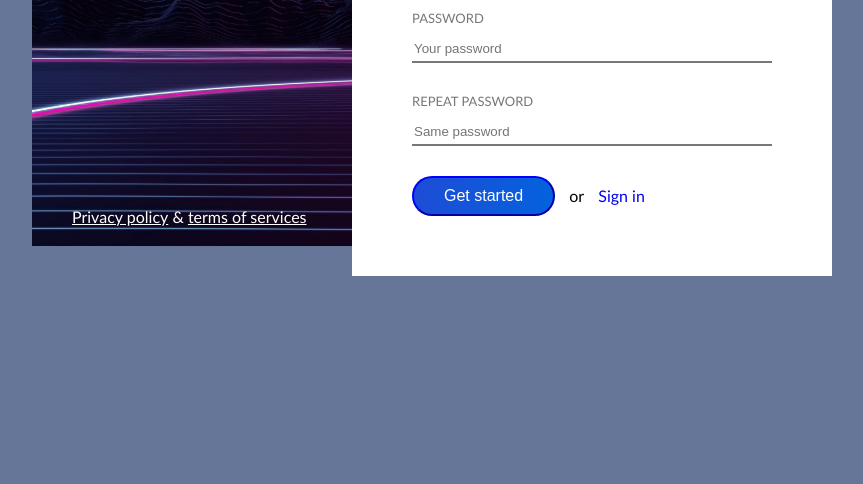
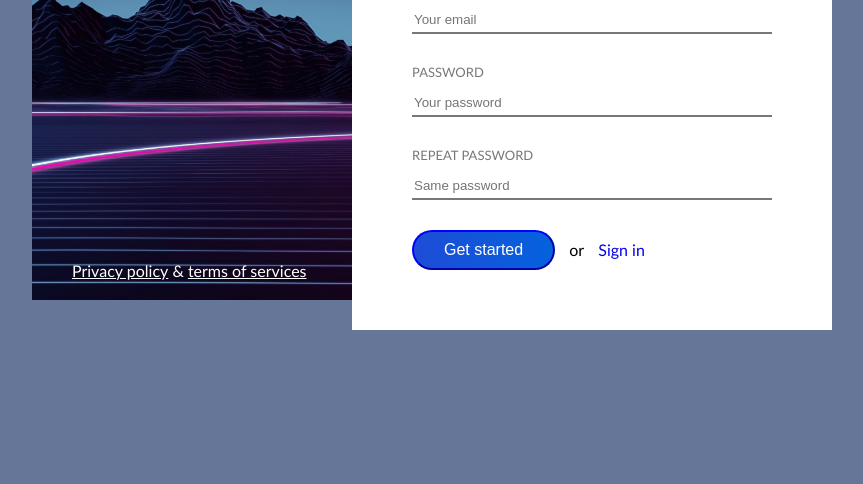
Before and after one commit to dalram/4-sign-up-form, a website: page index.html in a window 1280 px wide. Shown: the part 316-800 px from the top of the page, without its empty margins (208-1071 px from the left). Drawn offline with Linux system fonts and the light colour scheme.

Commit message:
Position content in center of the screen

```diff
--- a/css/main.css
+++ b/css/main.css
@@ -1,9 +1,14 @@
+body {
+    height: 100vh;
+    position: relative;
+}
 .container {
     width: 800px;
-    margin-left: calc(50% - 400px);
-    margin-top: 100px;
     display: inline-block;
-    position: relative;
+    position: absolute;
+    top: 50%;
+    left: 50%;
+    transform: translate(-50%, -50%);
 }
 .left-column {
     width: 40%;
@@ -54,6 +59,7 @@
     top: 0;
     color: #808080;
     cursor: pointer;
+
 }
 /* norint elementa tiksliai pozicionuot, reikia pozicionuot pagal tevini elementa */
 /* 1. Kaip padaryti, kad vienas elementas reaguotu i kito elemento auksti ir atitinkamai augtu ar mazetu.
```
